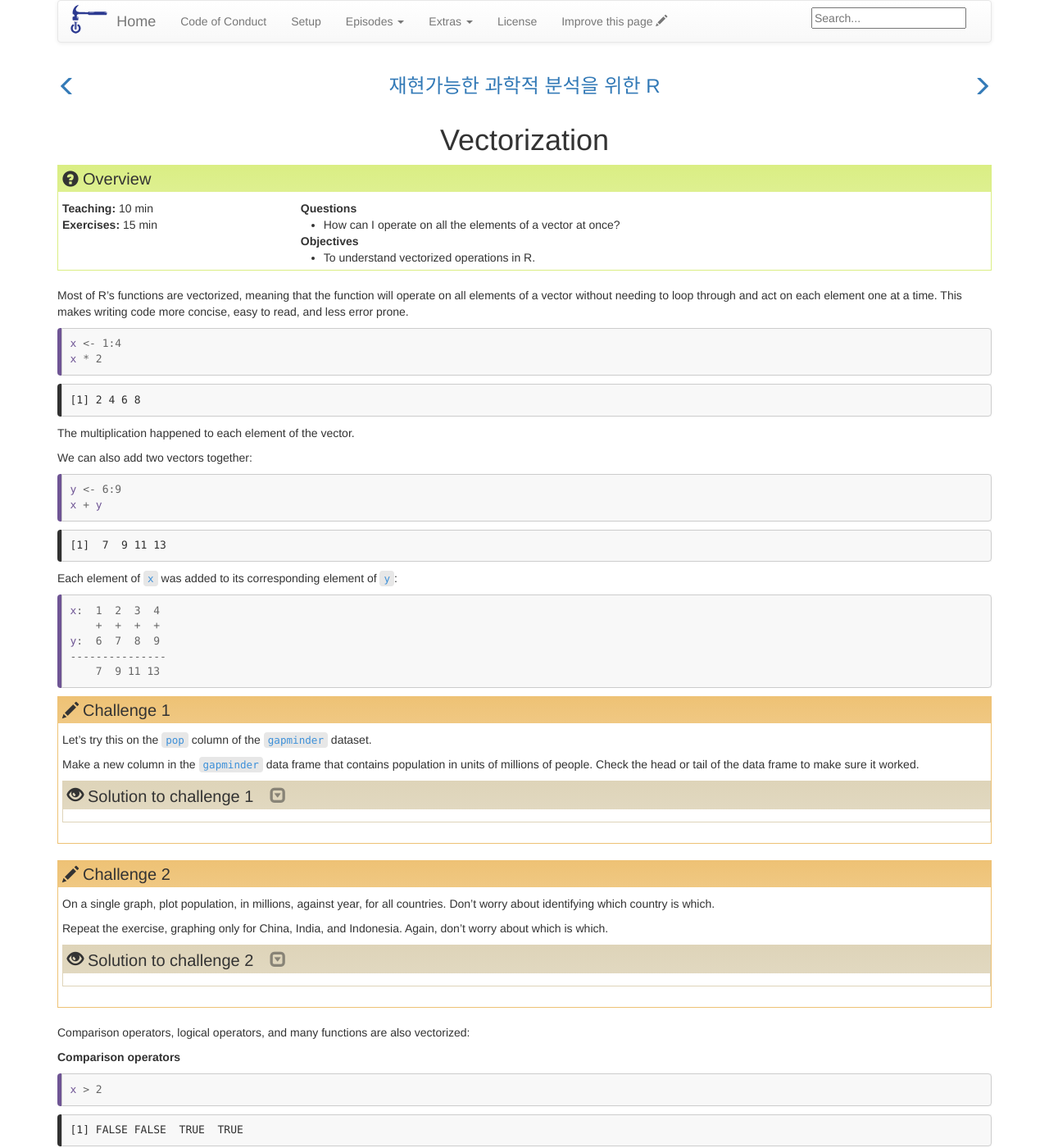
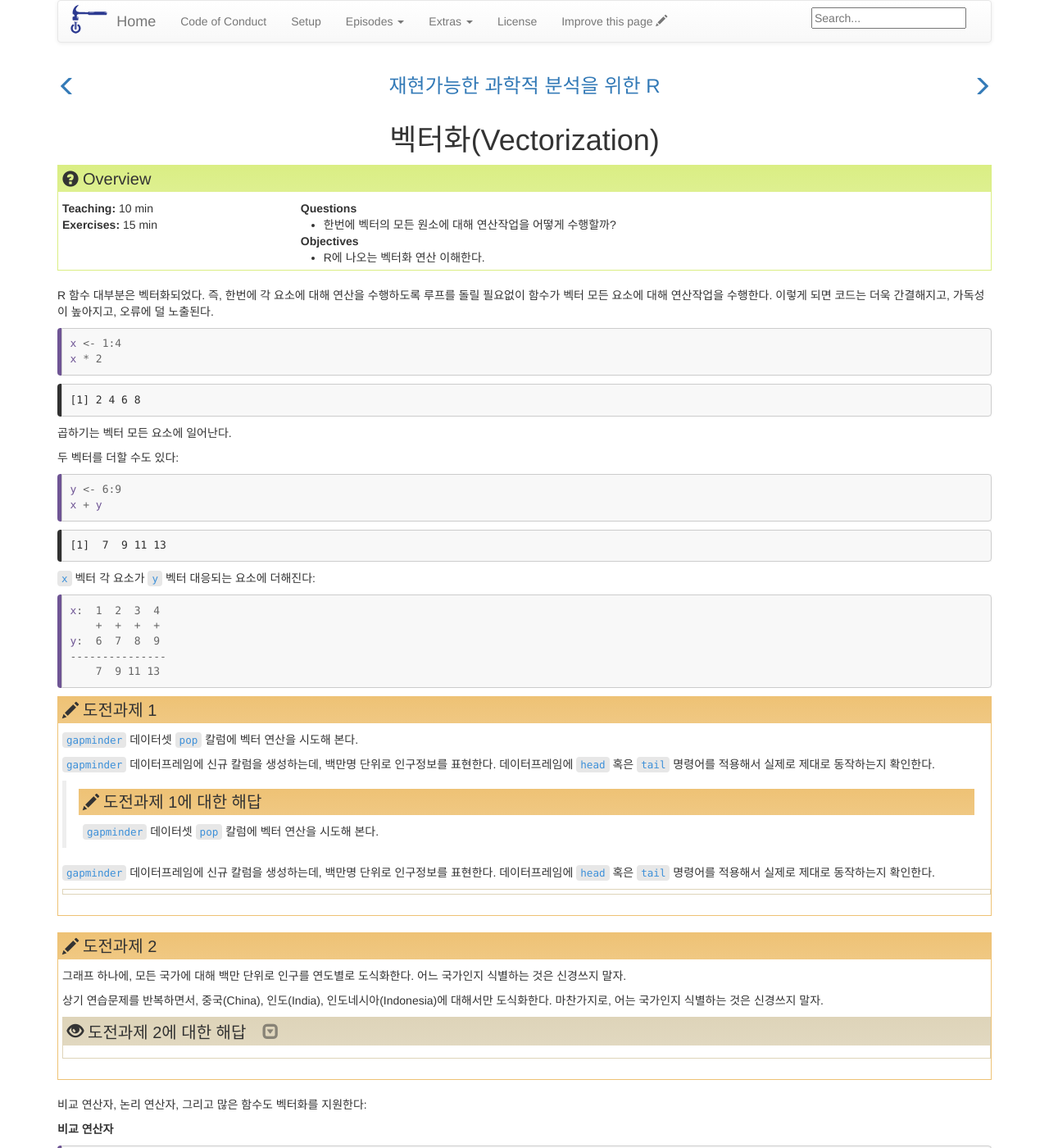
Before and after one commit to statkclee/r-gapminder-kr, a Jekyll site: the page built from _episodes/09-vectorization.md, in a window 1280 px wide and 1400 px high. Shown: the whole window at 82% size. Built offline with Jekyll 4.4.1, drawn with Linux system fonts in a browser that asks for light colours; some of the changed text lies outside the part shown.

Commit message:
compile...

```diff
--- a/_episodes/09-vectorization.md
+++ b/_episodes/09-vectorization.md
@@ -1,24 +1,24 @@
 ---
 # Please do not edit this file directly; it is auto generated.
 # Instead, please edit 09-vectorization.md in _episodes_rmd/
-title: Vectorization
+title: 벡터화(Vectorization)
 teaching: 10
 exercises: 15
 questions:
-- "How can I operate on all the elements of a vector at once?"
+- "한번에 벡터의 모든 원소에 대해 연산작업을 어떻게 수행할까?"
 objectives:
-- "To understand vectorized operations in R."
+- "R에 나오는 벡터화 연산 이해한다."
 keypoints:
-- "Use vectorized operations instead of loops."
+- "루프 대신에 벡터화 연산을 사용한다."
 source: Rmd
 ---
 
 
 
-Most of R's functions are vectorized, meaning that the function will
-operate on all elements of a vector without needing to loop through
-and act on each element one at a time. This makes writing code more
-concise, easy to read, and less error prone.
+R 함수 대부분은 벡터화되었다.
+즉, 한번에 각 요소에 대해 연산을 수행하도록 루프를 돌릴 필요없이
+함수가 벡터 모든 요소에 대해 연산작업을 수행한다.
+이렇게 되면 코드는 더욱 간결해지고, 가독성이 높아지고, 오류에 덜 노출된다.
 
 
 
@@ -35,9 +35,9 @@ x * 2
 ~~~
 {: .output}
 
-The multiplication happened to each element of the vector.
+곱하기는 벡터 모든 요소에 일어난다.
 
-We can also add two vectors together:
+두 벡터를 더할 수도 있다:
 
 
 ~~~
@@ -53,7 +53,7 @@ x + y
 ~~~
 {: .output}
 
-Each element of `x` was added to its corresponding element of `y`:
+`x` 벡터 각 요소가 `y` 벡터 대응되는 요소에 더해진다:
 
 
 ~~~
@@ -66,23 +66,23 @@ y:  6  7  8  9
 {: .language-r}
 
 
-> ## Challenge 1
+> ## 도전과제 1
 >
-> Let's try this on the `pop` column of the `gapminder` dataset.
+> `gapminder` 데이터셋 `pop` 칼럼에 벡터 연산을 시도해 본다.
 >
-> Make a new column in the `gapminder` data frame that
-> contains population in units of millions of people.
-> Check the head or tail of the data frame to make sure
-> it worked.
+> `gapminder` 데이터프레임에 신규 칼럼을 생성하는데, 백만명 단위로
+> 인구정보를 표현한다.
+> 데이터프레임에 `head` 혹은 `tail` 명령어를 적용해서
+> 실제로 제대로 동작하는지 확인한다.
 >
-> > ## Solution to challenge 1
+> > ## 도전과제 1에 대한 해답
 > >
-> > Let's try this on the `pop` column of the `gapminder` dataset.
-> >
-> > Make a new column in the `gapminder` data frame that
-> > contains population in units of millions of people.
-> > Check the head or tail of the data frame to make sure
-> > it worked.
+> `gapminder` 데이터셋 `pop` 칼럼에 벡터 연산을 시도해 본다.
+>
+> `gapminder` 데이터프레임에 신규 칼럼을 생성하는데, 백만명 단위로
+> 인구정보를 표현한다.
+> 데이터프레임에 `head` 혹은 `tail` 명령어를 적용해서
+> 실제로 제대로 동작하는지 확인한다.
 > >
 > >
 > > ~~~
@@ -107,18 +107,18 @@ y:  6  7  8  9
 {: .challenge}
 
 
-> ## Challenge 2
+> ## 도전과제 2
 >
-> On a single graph, plot population, in
-> millions, against year, for all countries. Don't worry about
->identifying which country is which.
+> 그래프 하나에, 모든 국가에 대해 백만 단위로 인구를 연도별로 도식화한다.
+> 어느 국가인지 식별하는 것은 신경쓰지 말자.
 >
-> Repeat the exercise, graphing only for China, India, and
->Indonesia. Again, don't worry about which is which.
+> 상기 연습문제를 반복하면서, 중국(China), 인도(India), 인도네시아(Indonesia)에
+> 대해서만 도식화한다. 마찬가지로, 어는 국가인지 식별하는 것은
+> 신경쓰지 말자.
 >
-> > ## Solution to challenge 2
+> > ## 도전과제 2에 대한 해답
 > >
-> > Refresh your plotting skills by plotting population in millions against year.
+> > 연도별 백만단위로 인구수를 그래프로 표현한느데 앞서 학습한 내용을 상기한다.
 > >
 > >
 > > ~~~
@@ -142,11 +142,9 @@ y:  6  7  8  9
 {: .challenge}
 
 
-Comparison operators, logical operators, and many functions are also
-vectorized:
+비교 연산자, 논리 연산자, 그리고 많은 함수도 벡터화를 지원한다:
 
-
-**Comparison operators**
+**비교 연산자**
 
 
 ~~~
@@ -161,7 +159,8 @@ x > 2
 ~~~
 {: .output}
 
-**Logical operators**
+**논리 연산자**
+
 
 ~~~
 a <- x > 3  # or, for clarity, a <- (x > 3)
@@ -176,15 +175,16 @@ a
 ~~~
 {: .output}
 
-> ## Tip: some useful functions for logical vectors
+> ## Tip: 논리 벡터에 대한 유용한 일부 함수
 >
-> `any()` will return `TRUE` if *any* element of a vector is `TRUE`
-> `all()` will return `TRUE` if *all* elements of a vector are `TRUE`
+> `any()` 함수는 벡터 요소 *어떤 것*이든 `TRUE` 참이면, `TRUE`를 반환한다.
+> `all()`함수는 벡터 요소 *모두*가 `TRUE` 참이면, `TRUE`를 반환한다.
 {: .callout}
 
-Most functions also operate element-wise on vectors:
+함수 대부분은 또한 벡터에 요소별(element-wise)로 연산작업을 수행한다:
 
-**Functions**
+**함수(Functions)**
+
 
 ~~~
 x <- 1:4
@@ -199,7 +199,7 @@ log(x)
 ~~~
 {: .output}
 
-Vectorized operations work element-wise on matrices:
+벡터화 연산은 행렬(`matrix`)에 원소별로 연산작업을 수행한다:
 
 
 ~~~
@@ -219,10 +219,10 @@ m * -1
 {: .output}
 
 
-> ## Tip: element-wise vs. matrix multiplication
+> ## Tip: 원소별(element-wise) 곱셈 vs. 행렬 곱셈
 >
-> Very important: the operator `*` gives you element-wise multiplication!
-> To do matrix multiplication, we need to use the `%*%` operator:
+> 매우 중요: `*` 곱하기 연산은 요소별 곱셈 결과를 전달한다!
+> 행렬 곱셈을 하려면, `%*%` 연산자를 사용한다:
 >
 >
 > ~~~
@@ -255,14 +255,14 @@ m * -1
 > ~~~
 > {: .output}
 >
-> For more on matrix algebra, see the [Quick-R reference
-> guide](http://www.statmethods.net/advstats/matrix.html)
+> 행렬 대수에 관한 더 많은 정보는 [Quick-R reference
+> guide](http://www.statmethods.net/advstats/matrix.html)을 참조한다.
 {: .callout}
 
 
-> ## Challenge 3
+> ## 도전과제 3
 >
-> Given the following matrix:
+> 다음과 같은 행렬이 주어졌다:
 >
 >
 > ~~~
@@ -281,18 +281,18 @@ m * -1
 > ~~~
 > {: .output}
 >
-> Write down what you think will happen when you run:
+> 다음 명령어를 실행하면, 연산작업 결과가 어떻게 될지 생각한 것을 적어본다:
 >
 > 1. `m ^ -1`
 > 2. `m * c(1, 0, -1)`
 > 3. `m > c(0, 20)`
 > 4. `m * c(1, 0, -1, 2)`
 >
-> Did you get the output you expected? If not, ask a helper!
+> 예상한 출력결과가 나왔나요? 만약 그렇지 않다면, 조교(helper)를 부르세요!
 >
-> > ## Solution to challenge 3
+> > ## 도전과제 3에 대한 해답
 > >
-> > Given the following matrix:
+> > 다음과 같은 행렬이 주어졌다:
 > >
 > >
 > > ~~~
@@ -312,7 +312,7 @@ m * -1
 > > {: .output}
 > >
 > >
-> > Write down what you think will happen when you run:
+> > 다음 명령어를 실행하면, 연산작업 결과가 어떻게 될지 생각한 것을 적어본다:
 > >
 > > 1. `m ^ -1`
 > >
@@ -351,10 +351,9 @@ m * -1
 {: .challenge}
 
 
-> ## Challenge 4
+> ## 도전과제 4
 >
-> We're interested in looking at the sum of the
-> following sequence of fractions:
+> 다음 연속된 분수 순열 합계를 구하는데 관심이 있다:
 >
 >
 > ~~~
@@ -362,14 +361,13 @@ m * -1
 > ~~~
 > {: .language-r}
 >
-> This would be tedious to type out, and impossible for high values of
-> n.  Use vectorisation to compute x when n=100. What is the sum when
-> n=10,000?
+> 이 모두를 타이핑하는 것은 지루하고, `n` 값이 매우 큰 경우 불가능하다.
+> 벡터화를 사용해서 `n`=100 일 때 `x`를 계산한다.
+> `n`=10,000 일 때, 합은 얼마나 될까?
 >
-> > ##  Challenge 4
+> > ## 도전과제 4에 대한 해답
 > >
-> > We're interested in looking at the sum of the
-> > following sequence of fractions:
+> > 다음 연속된 분수 순열 합계를 구하는데 관심이 있다:
 > >
 > >
 > > ~~~
@@ -377,10 +375,9 @@ m * -1
 > > ~~~
 > > {: .language-r}
 > >
-> > This would be tedious to type out, and impossible for
-> > high values of n.
-> > Can you use vectorisation to compute x, when n=100?
-> > How about when n=10,000?
+> > 이 모두를 타이핑하는 것은 지루하고, `n` 값이 매우 큰 경우 불가능하다.
+> > 벡터화를 사용해서 `n`=100 일 때 `x`를 계산한다.
+> > `n`=10,000 일 때, 합은 얼마나 될까?
 > >
 > >
 > > ~~~
@@ -424,7 +421,7 @@ m * -1
 > > ~~~
 > > {: .output}
 > >
-> > We can also obtain the same results using a function:
+> > 함수를 사용해서 동일한 결과를 얻을 수도 있다:
 > >
 > > ~~~
 > > inverse_sum_of_squares <- function(n) {
```
Also changed, not shown: _episodes/01-rstudio-intro.md (+1 -1 lines).
